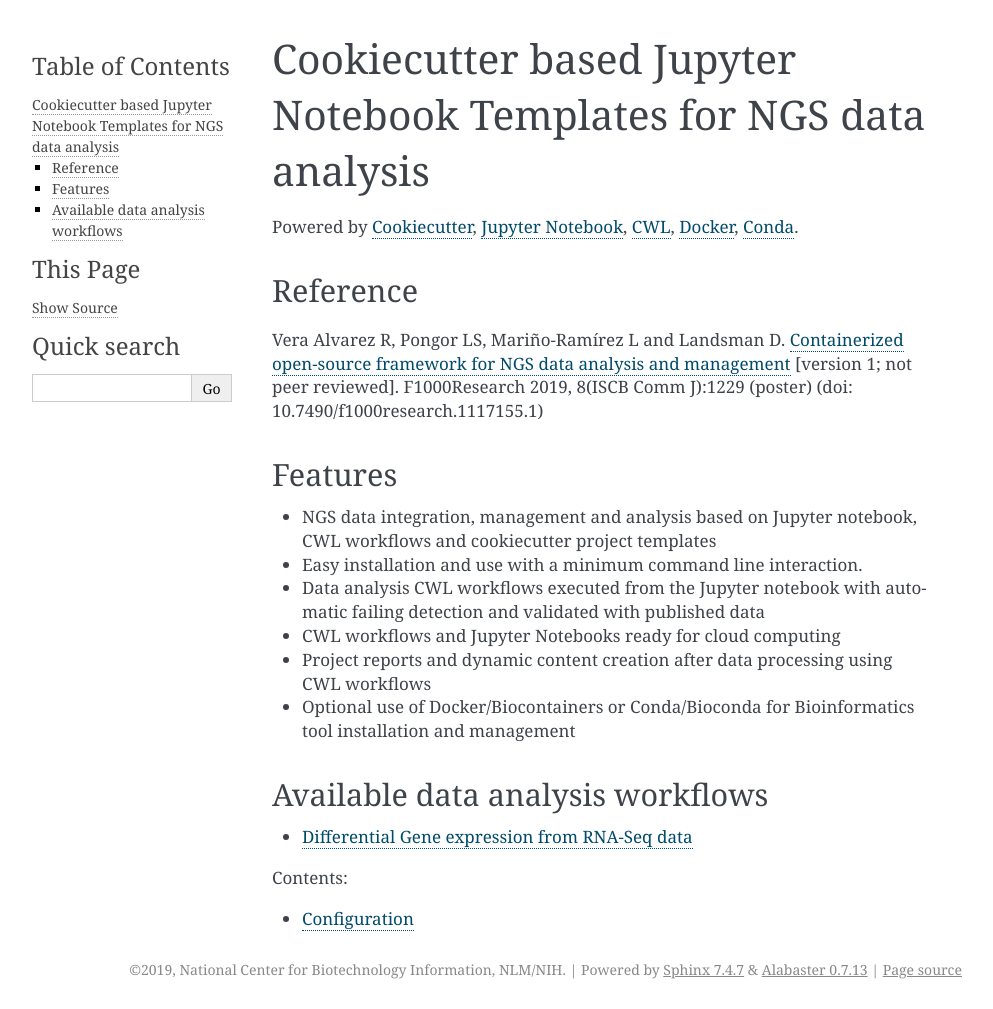
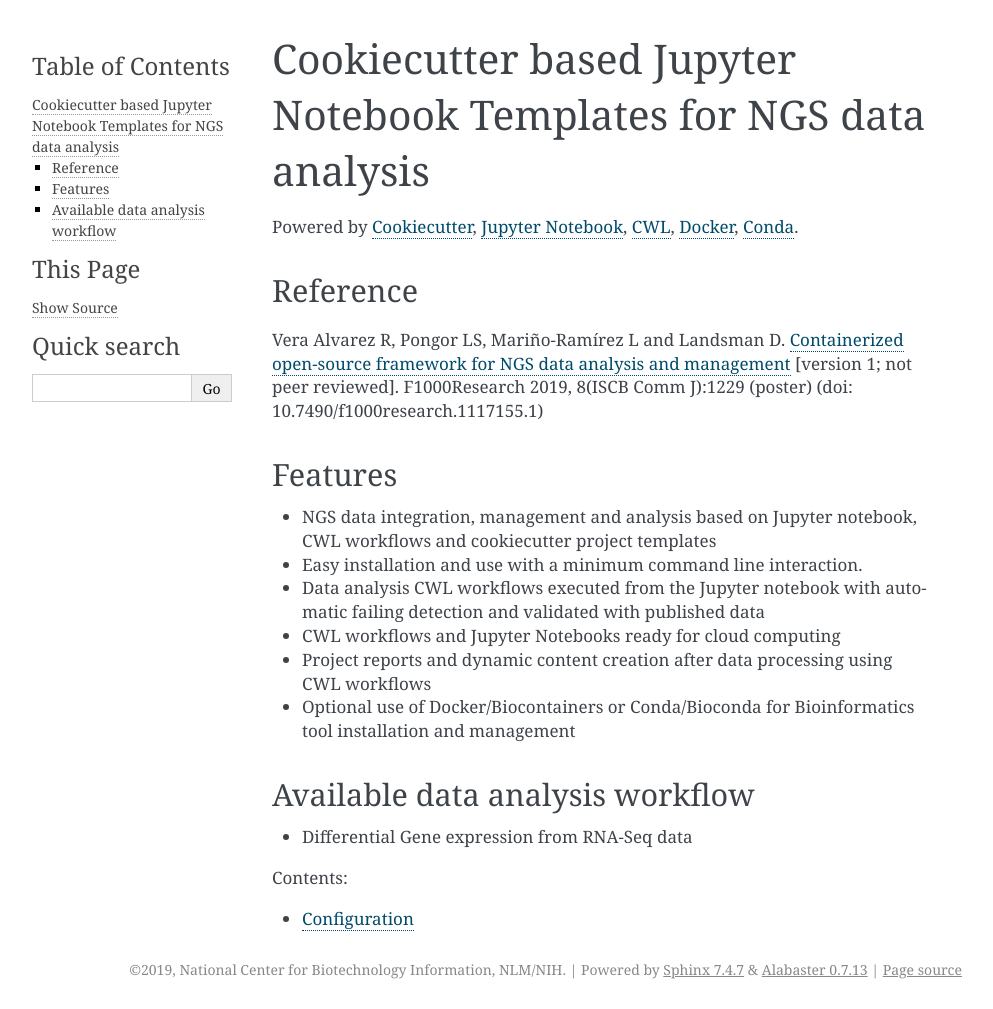
Before and after one commit to ncbi/pm4ngs, a Sphinx documentation site: the page built from docs/source/index.rst, in a window 1280 px wide. Shown: the whole page, without its empty margins (148-1141 px from the left). Built offline with Sphinx 7.4.7, drawn with Linux system fonts in a browser that asks for light colours.

Commit message:
Modifying the docs

```diff
--- a/docs/source/index.rst
+++ b/docs/source/index.rst
@@ -19,10 +19,10 @@
 * Optional use of Docker/Biocontainers or Conda/Bioconda for Bioinformatics tool installation and management
 
 
-Available data analysis workflows
+Available data analysis workflow
 ---------------------------------
 
-* `Differential Gene expression from RNA-Seq data`_
+* :ref:`Differential Gene expression from RNA-Seq data`
 
 .. toctree::
    :maxdepth: 2
```
Also changed, not shown: other parts of docs/source/index.rst (+1 -1 lines).
